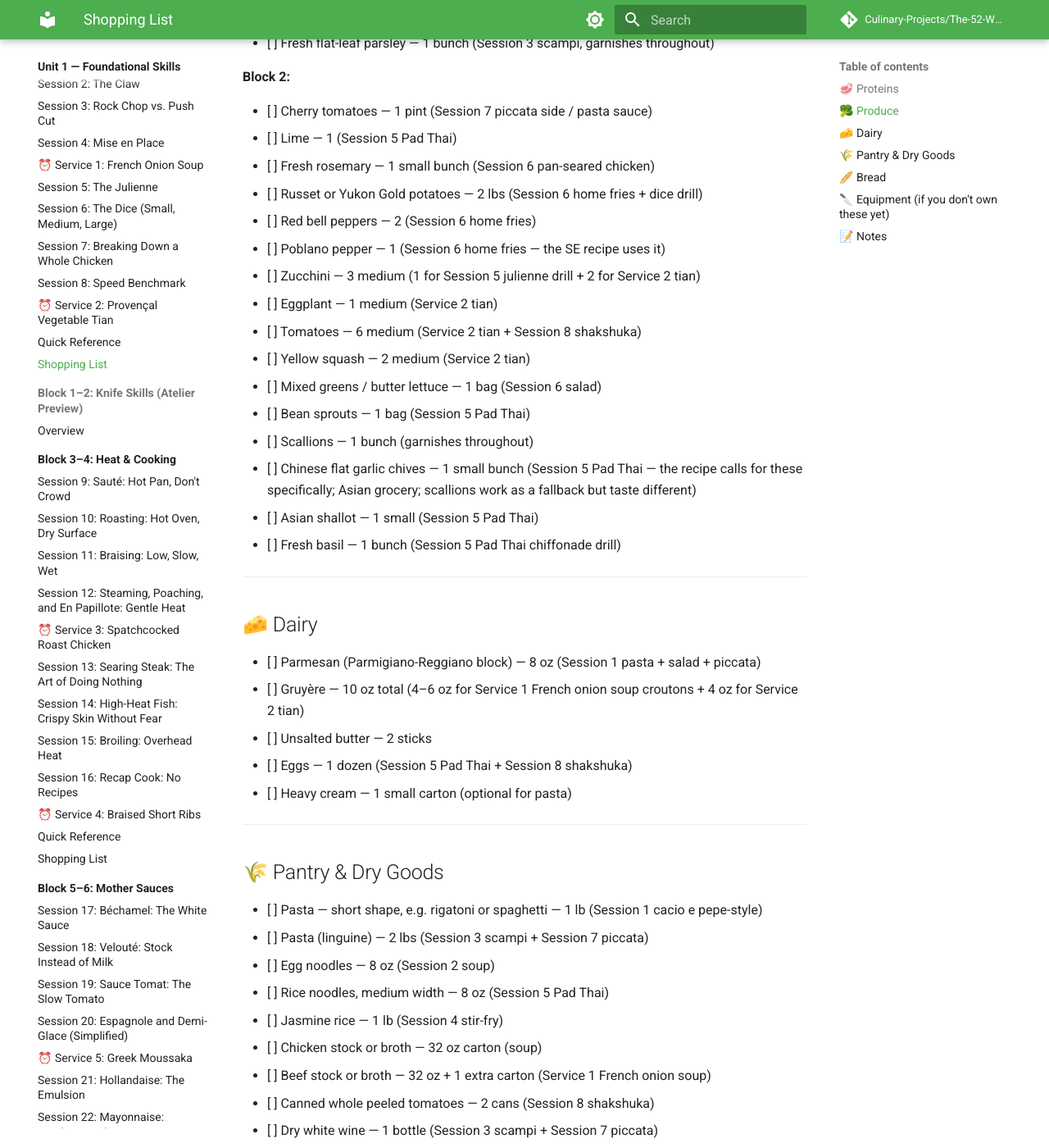
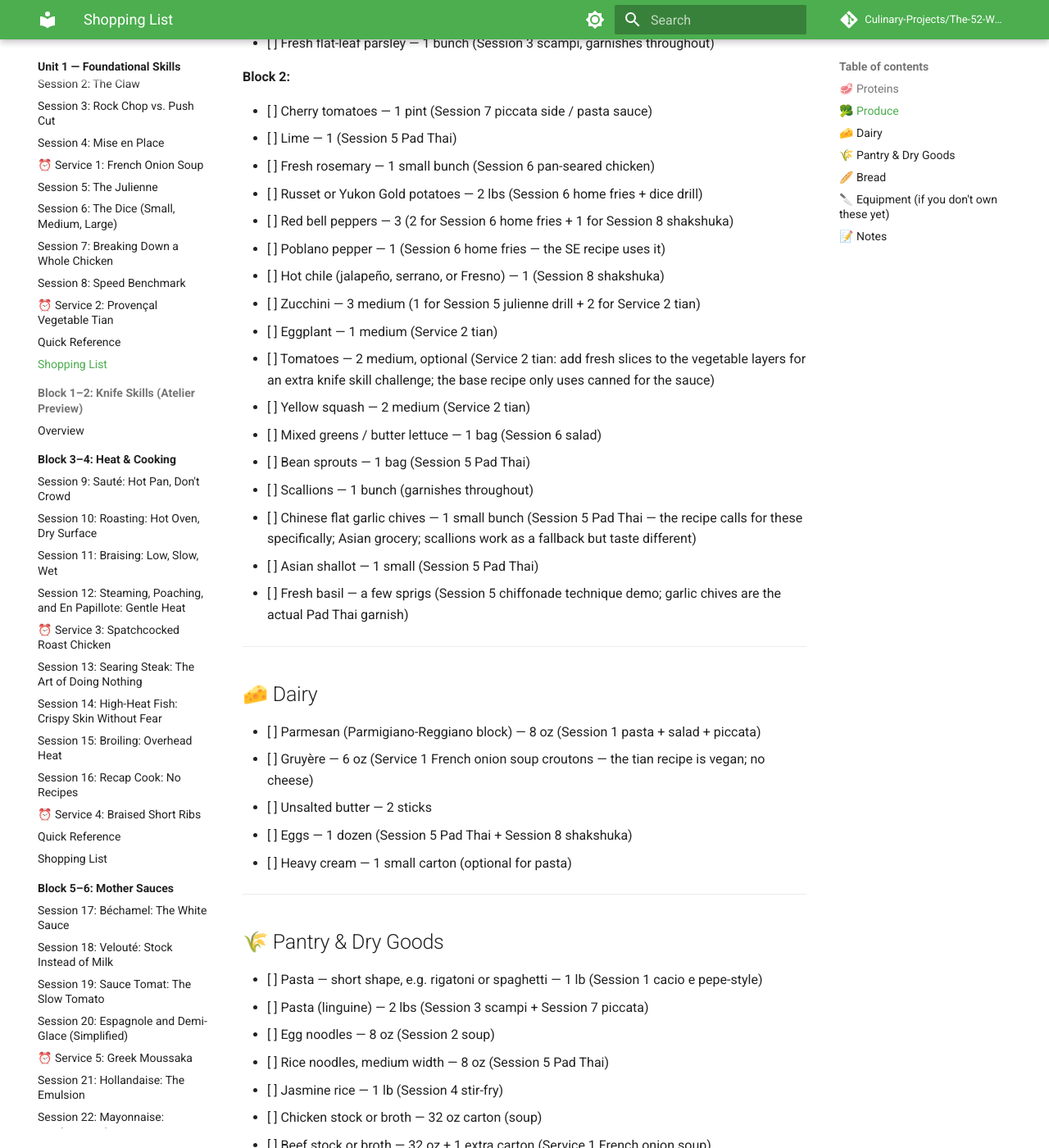
Before and after one commit to Culinary-Projects/The-52-Week-Culinary-Project, an MkDocs documentation site: the page built from docs/blocks/01-foundational-skills/01-02-knife-skills/shopping-list.md, in a window 1280 px wide and 1400 px high, scrolled down 1627 px. Shown: the whole window at 82% size. Built offline with MkDocs 1.6.1 and Material for MkDocs 9.7.7, drawn with Linux system fonts in a browser that asks for light colours; comment, search, counter and statistics services are not loaded; some of the changed text lies outside the part shown.

Commit message:
Block 1-2 recipe audit: fix 5 curriculum errors
- index.md: Add actual content to empty Food Safety Fundamentals section
  (cross-contamination, safe temps, refrigerator shelf life, USDA link)
- session-5: Add note that julienned drill veg don't go in Pad Thai;
  suggest quick slaw or snack so nothing is wasted
- session-8: Fix broken grammar in protein row; clarify shakshuka uses
  canned tomatoes + hot chile, not vague 'tomatoes'
- service-2: Correct skill text — SE tian slices eggplant/zucchini/squash
  only (canned tomato sauce); fresh tomato slices are now optional
- shopping-list: Remove incorrect fresh tomatoes (both recipes use canned);
  fix canned tomatoes attribution to include tian; remove 4oz Gruyere for
  tian (recipe is vegan); add missing hot chile for shakshuka; fix red bell
  pepper count (2→3); correct basil note (chiffonade demo only)

```diff
--- a/docs/blocks/01-foundational-skills/01-02-knife-skills/shopping-list.md
+++ b/docs/blocks/01-foundational-skills/01-02-knife-skills/shopping-list.md
@@ -48,25 +48,26 @@
 - [ ] Lime — 1 (Session 5 Pad Thai)
 - [ ] Fresh rosemary — 1 small bunch (Session 6 pan-seared chicken)
 - [ ] Russet or Yukon Gold potatoes — 2 lbs (Session 6 home fries + dice drill)
-- [ ] Red bell peppers — 2 (Session 6 home fries)
+- [ ] Red bell peppers — 3 (2 for Session 6 home fries + 1 for Session 8 shakshuka)
 - [ ] Poblano pepper — 1 (Session 6 home fries — the SE recipe uses it)
+- [ ] Hot chile (jalapeño, serrano, or Fresno) — 1 (Session 8 shakshuka)
 - [ ] Zucchini — 3 medium (1 for Session 5 julienne drill + 2 for Service 2 tian)
 - [ ] Eggplant — 1 medium (Service 2 tian)
-- [ ] Tomatoes — 6 medium (Service 2 tian + Session 8 shakshuka)
+- [ ] Tomatoes — 2 medium, optional (Service 2 tian: add fresh slices to the vegetable layers for an extra knife skill challenge; the base recipe only uses canned for the sauce)
 - [ ] Yellow squash — 2 medium (Service 2 tian)
 - [ ] Mixed greens / butter lettuce — 1 bag (Session 6 salad)
 - [ ] Bean sprouts — 1 bag (Session 5 Pad Thai)
 - [ ] Scallions — 1 bunch (garnishes throughout)
 - [ ] Chinese flat garlic chives — 1 small bunch (Session 5 Pad Thai — the recipe calls for these specifically; Asian grocery; scallions work as a fallback but taste different)
 - [ ] Asian shallot — 1 small (Session 5 Pad Thai)
-- [ ] Fresh basil — 1 bunch (Session 5 Pad Thai chiffonade drill)
+- [ ] Fresh basil — a few sprigs (Session 5 chiffonade technique demo; garlic chives are the actual Pad Thai garnish)
 
 ---
 
 ## 🧀 Dairy
 
 - [ ] Parmesan (Parmigiano-Reggiano block) — 8 oz (Session 1 pasta + salad + piccata)
-- [ ] Gruyère — 10 oz total (4–6 oz for Service 1 French onion soup croutons + 4 oz for Service 2 tian)
+- [ ] Gruyère — 6 oz (Service 1 French onion soup croutons — the tian recipe is vegan; no cheese)
 - [ ] Unsalted butter — 2 sticks
 - [ ] Eggs — 1 dozen (Session 5 Pad Thai + Session 8 shakshuka)
 - [ ] Heavy cream — 1 small carton (optional for pasta)
@@ -82,7 +83,7 @@
 - [ ] Jasmine rice — 1 lb (Session 4 stir-fry)
 - [ ] Chicken stock or broth — 32 oz carton (soup)
 - [ ] Beef stock or broth — 32 oz + 1 extra carton (Service 1 French onion soup)
-- [ ] Canned whole peeled tomatoes — 2 cans (Session 8 shakshuka)
+- [ ] Canned whole peeled tomatoes — 2 cans (1 for Service 2 tian sauce + 1 for Session 8 shakshuka)
 - [ ] Dry white wine — 1 bottle (Session 3 scampi + Session 7 piccata)
 - [ ] Dry sherry — small bottle (Service 1 French onion soup; also works as a Shaoxing wine sub in stir-fry)
 - [ ] Oyster sauce — 1 bottle (Session 4 stir-fry)
```
Also changed, not shown: docs/blocks/01-foundational-skills/01-02-knife-skills/index.md (+6 -1 lines), docs/blocks/01-foundational-skills/01-02-knife-skills/service-2-provencal-vegetable-tian.md (+3 -1 lines), docs/blocks/01-foundational-skills/01-02-knife-skills/session-5-the-julienne.md (+2 -0 lines), docs/blocks/01-foundational-skills/01-02-knife-skills/session-8-speed-benchmark.md (+2 -2 lines).
